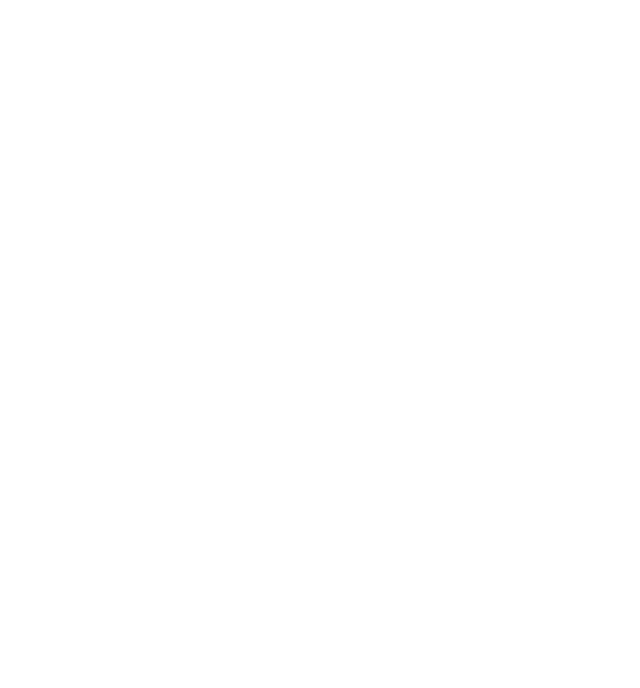
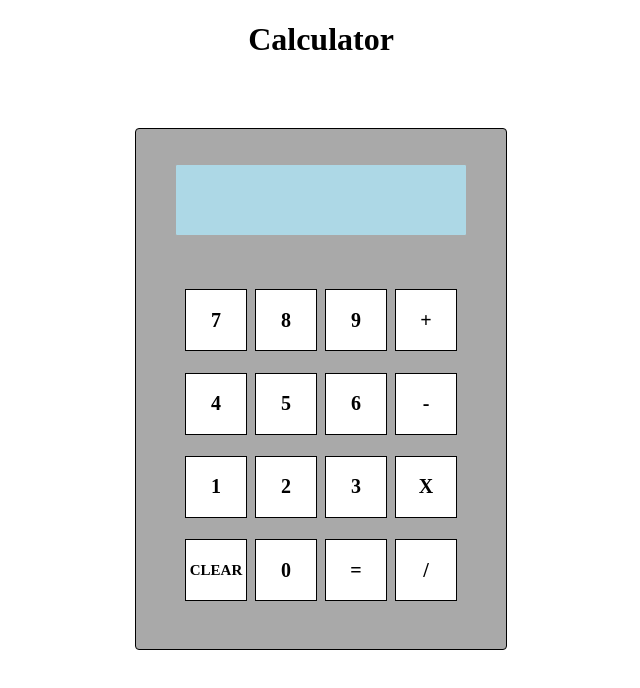
Before and after one commit to ibanpare/calculator, a plain HTML site: page index.html in a window 1280 px wide. Shown: the whole page, without its empty margins (319-959 px from the left). Drawn offline with Linux system fonts and the light colour scheme.

Commit message:
Create basic layout

```diff
--- a/index.html
+++ b/index.html
@@ -9,6 +9,63 @@
     <title>Document</title>
 </head>
 <body>
-
+    <div id="header">
+        <h1>Calculator</h1>
+    </div>
+    <div id="container">
+        <div id="calculator">
+            <div id="display"></div>
+            <div class="buttons">
+                <div id="button 7">
+                    <p>7</p>
+                </div>
+                <div id="button 8"
+                    ><p>8</p>
+                </div>
+                <div id="button 9">
+                    <p>9</p>
+                </div>
+                <div id="button plus">
+                    <p>+</p>
+                </div>
+                <div id="button 4">
+                    <p>4</p>
+                </div>
+                <div id="button 5">
+                    <p>5</p>
+                </div>
+                <div id="button 6">
+                    <p>6</p>
+                </div>
+                <div id="button minus">
+                    <p>-</p>
+                </div>
+                <div id="button 1">
+                    <p>1</p>
+                </div>
+                <div id="button 2">
+                    <p>2</p>
+                </div>
+                <div id="button 3"><p>
+                    3
+                </p></div>
+                <div id="button X">
+                    <p>X</p>
+                </div>
+                <div id="clear">
+                    <p>CLEAR</p>
+                </div>
+                <div id="button 0">
+                    <p>0</p>
+                </div>
+                <div id="button =">
+                    <p>=</p>
+                </div>
+                <div id="button /">
+                    <p>/</p>
+                </div>
+            </div>
+        </div>
+    </div>
 </body>
 </html>
--- a/styles.css
+++ b/styles.css
@@ -0,0 +1,58 @@
+h1 {
+    text-align: center;
+    margin-bottom: 70px;
+}
+
+#container {
+    display: flex;
+    justify-content: center;
+    align-items: center;
+}
+
+#calculator {
+    height: 450px;
+    width: 300px;
+    border: 1px solid black;
+    border-radius: 4px;
+    padding: 35px;
+    background-color: darkgrey;
+    display: flex;
+    justify-content: center;
+    flex-wrap: wrap;
+}
+
+#display {
+    background-color: lightblue;
+    height: 70px;
+    width: 290px;
+    border: 1px solid darkgrey;
+    border-radius: 2px;
+}
+
+.buttons {
+    display: flex;
+    justify-content: center;
+    flex-wrap: wrap;
+    gap: 8px;
+}
+
+.buttons div {
+    border: 1px solid black;
+    background-color: white;
+    height: 60px;
+    width: 60px;
+    text-align: center;
+    display: flex;
+    align-items: center;
+    justify-content: center;
+}
+
+.buttons #clear p {
+    font-size: 15px;
+    font-weight: bold;
+}
+
+.buttons div p {
+    font-size: 20px;
+    font-weight: bold;
+}
```
